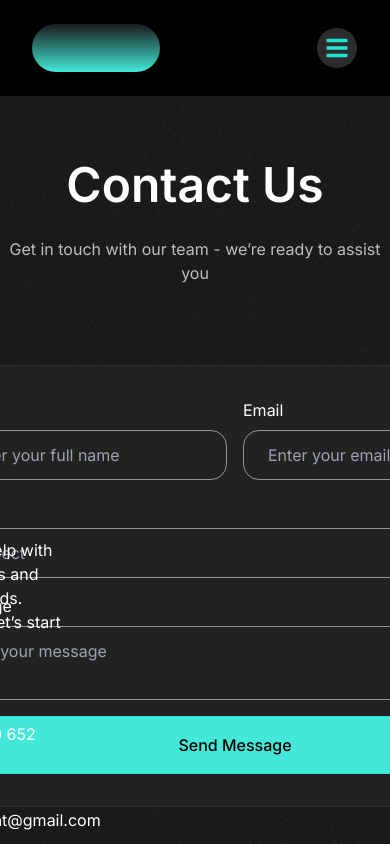
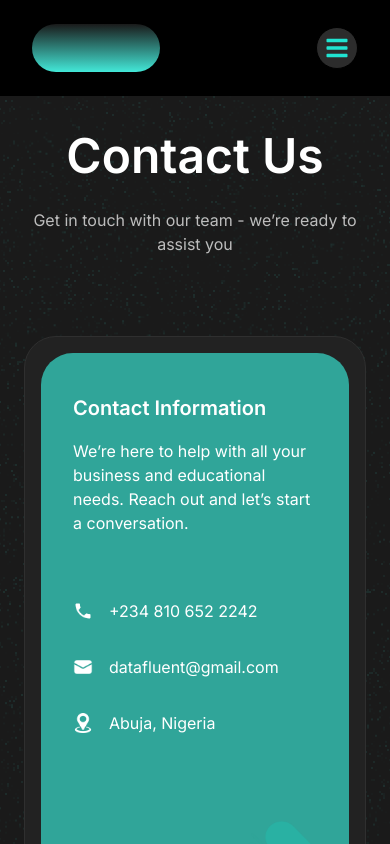
Before and after one commit to Emmanuel-222/DataFluent, a React (Vite) app: page /contact in a window 390 px wide. Built offline with nearby package versions, Linux system fonts and the light colour scheme.

Commit message:
Responsiveness for thr contact page

```diff
--- a/src/Pages/Contact.jsx
+++ b/src/Pages/Contact.jsx
@@ -1,6 +1,6 @@
 import Swal from 'sweetalert2'
 
-import formRectangle from "../../src/assets/Contact/Frame 1618873507.png";
+import formIcon from "../../src/assets/Contact/frame-icon.png";
 import phone from "../../src/assets/Contact/phone.png";
 import location from "../../src/assets/Contact/location.png";
 import mail from "../../src/assets/Contact/mail.png";
@@ -41,17 +41,16 @@ const Contact = () => {
 
   return (
     <div className="text-[#FAFAFA] h-screen w-screen">
-      <section className="contact-background flex flex-col justify-center items-center gap-20">
+      <section className="contact-background flex flex-col justify-center items-center gap-20 px-6">
         <div className="text-center mt-0 md:mt-32">
-          <h1 className="text-[3rem] text-white font-[600] mb-4">Contact Us</h1>
+          <h1 className="text-[3rem] text-white font-[600] mt-6 md:mt-0 mb-4">Contact Us</h1>
           <p className="text-[#BDBDBD]">
             Get in touch with our team - we’re ready to assist you
           </p>
         </div>
-        <form onSubmit={onSubmit} className="flex justify-center items-start gap-20 border-solid border-[1px] p-8 rounded-[32px] border-[#2F2F2F] bg-[#222222] mb-20">
-          <div className="w-full md:max-w-96 relative">
-            <img src={formRectangle} alt="rec" />
-            <div className="absolute top-16 left-4">
+        <form onSubmit={onSubmit} className="flex justify-center flex-wrap items-start gap-20 border-solid border-[1px] p-4 md:p-8 rounded-[32px] border-[#2F2F2F] bg-[#222222] mb-20">
+          <div className="xl:max-w-96 relative">
+            <div className="bg-[#30A599] pt-10 px-8 pb-64 rounded-[32px]">
               <div className="flex flex-col justify-center gap-4">
                 <p className="font-[600] text-[20px]">Contact Information</p>
                 <p className="text-wrap">
@@ -62,7 +61,7 @@ const Contact = () => {
               <div className="mt-16 flex flex-col justify-between gap-8">
                 <div className="flex items-center gap-4">
                   <img
-                    className="w-[36px] h-[36px]"
+                    className="size-[20px] md:size-[36px]"
                     src={phone}
                     alt="phone-icon"
                   />
@@ -70,7 +69,7 @@ const Contact = () => {
                 </div>
                 <div className="flex items-center gap-4">
                   <img
-                    className="w-[36px] h-[36px]"
+                    className="size-[20px] md:size-[36px]"
                     src={mail}
                     alt="mail-icon"
                   />
@@ -78,7 +77,7 @@ const Contact = () => {
                 </div>
                 <div className="flex items-center gap-4">
                   <img
-                    className="w-[36px] h-[36px]"
+                    className="size-[20px] md:size-[36px]"
                     src={location}
                     alt="location-icon"
                   />
@@ -86,23 +85,24 @@ const Contact = () => {
                 </div>
               </div>
             </div>
+            <img className='size-40 md:size-56 absolute bottom-4 right-0' src={formIcon} alt="rec" />
           </div>
-          <div className="flex-col flex items-start justify-center gap-4">
-            <div className="flex justify-center items-center gap-4">
-              <label className="flex flex-col items-start gap-2">
+          <div className="flex-col flex items-start flex-wrap justify-center gap-4">
+            <div className="flex md:justify-center flex-wrap items-center gap-4">
+              <label className="flex flex-col items-start gap-2 w-full md:w-auto">
                 Name
                 <input
-                  className="bg-transparent text-[#797979] rounded-[16px] px-6 py-3 outline-none border-[#939393] border-[1px] border-solid"
+                  className="bg-transparent text-[#797979] rounded-[16px] px-6 py-3 outline-none border-[#939393] border-[1px] border-solid w-full md:w-auto"
                   type="text"
                   placeholder="Enter your full name"
                   required
                   name="name"
                 />
               </label>
-              <label className="flex flex-col items-start gap-2">
+              <label className="flex flex-col items-start gap-2 w-full md:w-auto">
                 Email
                 <input
-                  className="bg-transparent text-[#797979] rounded-[16px] px-6 py-3 outline-none border-[#939393] border-[1px] border-solid"
+                  className="bg-transparent text-[#797979] rounded-[16px] px-6 py-3 outline-none border-[#939393] border-[1px] border-solid w-full md:w-auto"
                   type="email"
                   placeholder="Enter your email address"
                   required
```
Also changed, not shown: src/assets/Contact/frame-icon.png (added).
